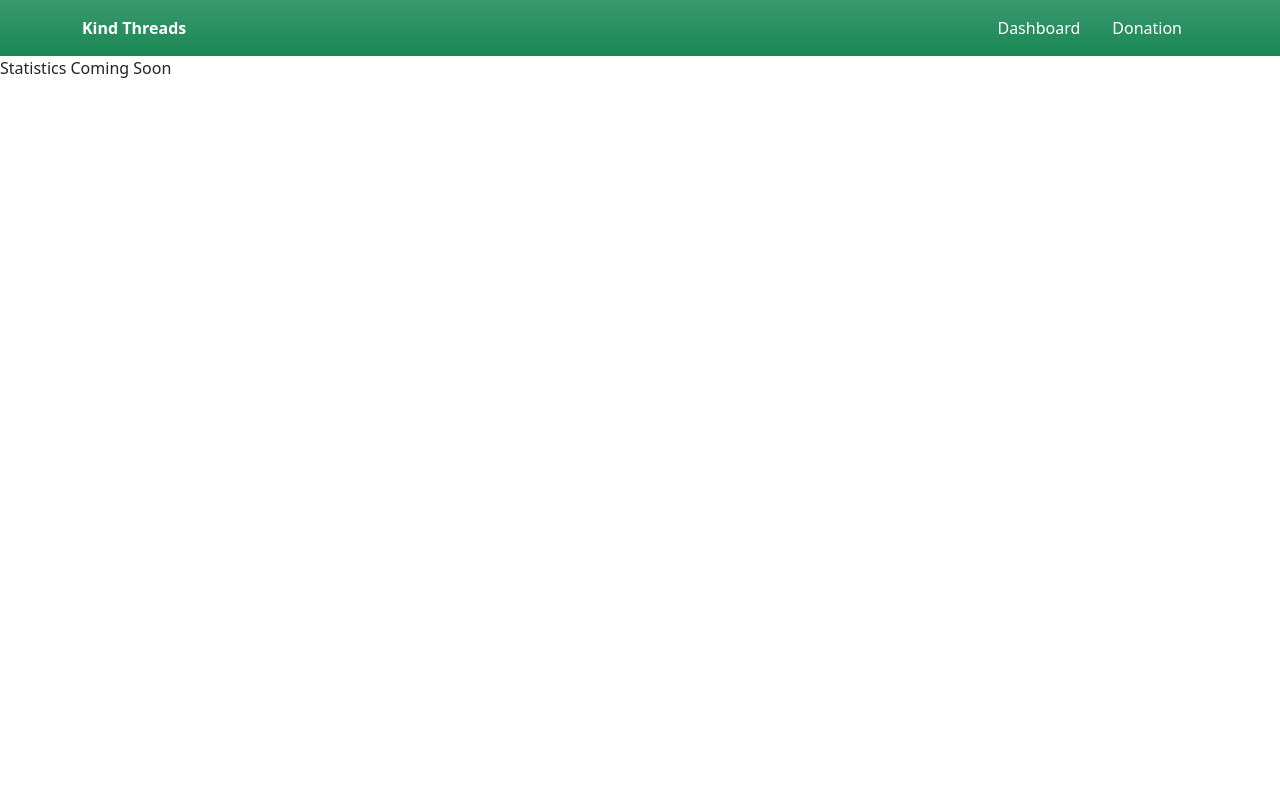
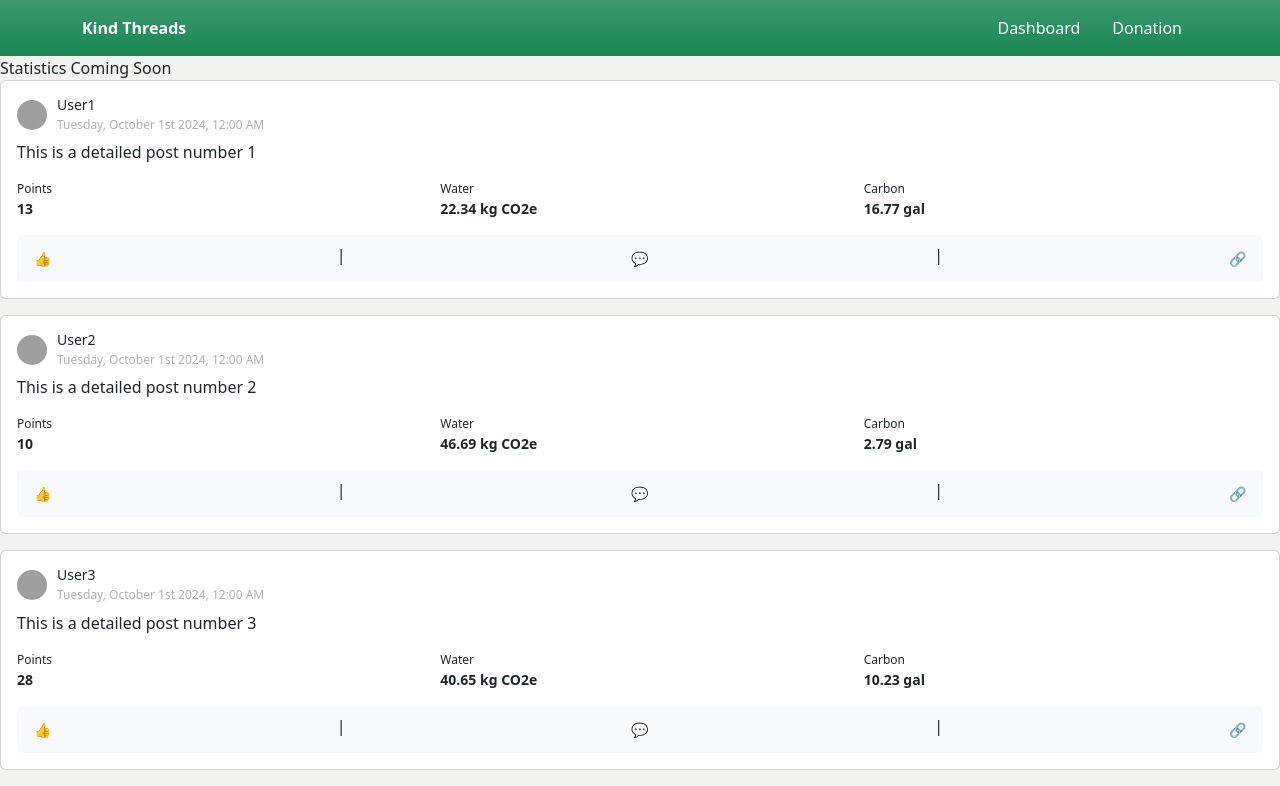
Before and after one commit to sheldonfernandes/kind-threads, a Next.js app in the folder client/: page / in a window 1280 px wide. Shown: the top 786 px of the page. Built offline with nearby package versions, Linux system fonts and the light colour scheme; grey boxes are pictures that could not be loaded.

Commit message:
feat: user posts (simulated data)

```diff
--- a/client/app/page.tsx
+++ b/client/app/page.tsx
@@ -1,7 +1,14 @@
 "use client";
 
+import InfiniteScrollPosts from "./post/page";
+
 export const Dashboard = () => {
-  return <div>Statistics Coming Soon</div>;
+  return <div style={{backgroundColor: '#F2F2F0'}}>
+
+    Statistics Coming Soon
+  <InfiniteScrollPosts />
+
+  </div>;
 };
 
 export default Dashboard;
--- /dev/null
+++ b/client/app/post/page.tsx
@@ -0,0 +1,113 @@
+"use client";
+import React, { useState } from "react";
+import { Container,Card, Button, Row, Col, Image } from "react-bootstrap";
+import InfiniteScroll from "react-infinite-scroll-component";
+import moment from 'moment';
+import './post.css'
+
+
+const sampleData = Array.from({ length: 10 }).map((_, i) => ({
+  id: i,
+  username: `User${i + 1}`,
+  postDate: new Date().toLocaleDateString(),
+  postDetails: `This is a detailed post number ${i + 1}`,
+  pointsEarned: Math.floor(Math.random() * 100),
+  distanceTravelled: `${(Math.random() * 50).toFixed(2)} kg CO2e`,
+  speed: `${(Math.random() * 20).toFixed(2)} gal`,
+  profilePic: `https://i.pravatar.cc/150?img=${i + 1}`
+}));
+
+const PostCard = ({ post }) => {
+  const formattedDate = moment(post.postDate).format('dddd, MMMM Do YYYY, h:mm A');  // Format date
+
+  return (
+    <Card className="mb-3">
+    <Card.Body>
+      <Row>
+        <Col xs={12} className="d-flex align-items-center">
+          <Image src={post.profilePic} roundedCircle fluid style={{ width: '30px', height: '30px', marginRight: '10px' }} />
+          <div>
+              <Card.Title  style={{ fontSize: '14px'}}>{post.username}</Card.Title>
+              <Card.Subtitle style={{ fontSize: '12px', color: '#b0b0b0' }}>
+                {formattedDate}
+              </Card.Subtitle>
+            </div>
+        </Col>
+      </Row>
+      <Row className="mt-2">
+        <Col xs={12}>
+          <Card.Text>{post.postDetails}</Card.Text>
+          <Card.Text>
+          <Row>
+          <Col xs={4} className="align-items-center">
+          <div style={{ fontSize: '12px' }}>Points</div> <div style={{fontSize: '14px' , fontWeight: 'bold' }}>{post.pointsEarned}</div>
+          </Col>
+          <Col xs={4} className="align-items-center">
+          <div style={{ fontSize: '12px' }}>Water</div> <div style={{fontSize: '14px' , fontWeight: 'bold' }}>{post.distanceTravelled}</div>
+          </Col>
+          <Col xs={4} className="align-items-center">
+          <div style={{ fontSize: '12px' }}>Carbon</div> <div style={{fontSize: '14px' , fontWeight: 'bold' }}>{post.speed}</div>
+          </Col>
+          </Row>
+
+          </Card.Text>
+          <div className="mt-3 p-2 d-flex justify-content-between" style={{ backgroundColor: '#f8f9fa', borderRadius: '5px' }}>
+              <Button variant="light" size="sm">👍</Button> |
+              <Button variant="light" size="sm">💬</Button> |
+              <Button variant="light" size="sm">🔗</Button>
+            </div>
+        </Col>
+      </Row>
+    </Card.Body>
+  </Card>
+  );
+};
+
+export const InfiniteScrollPosts = () => {
+  const [posts, setPosts] = useState(sampleData);
+  const [hasMore, setHasMore] = useState(true);
+
+  const fetchMoreData = () => {
+    if (posts.length >= 50) {
+      setHasMore(false);
+      return;
+    }
+
+    // Simulate fetching new data
+    const newPosts = Array.from({ length: 10 }).map((_, i) => ({
+      id: i + posts.length,
+      username: `User${i + 1 + posts.length}`,
+      postDate: new Date().toLocaleDateString(),
+      postDetails: `This is a detailed post number ${i + 1 + posts.length}`,
+      pointsEarned: Math.floor(Math.random() * 100),
+      distanceTravelled: `${(Math.random() * 50).toFixed(2)} kg CO2e`,
+      speed: `${(Math.random() * 20).toFixed(2)} gal`,
+      profilePic: `https://i.pravatar.cc/150?img=${i + 1 + posts.length}`
+    }));
+
+    setTimeout(() => {
+      setPosts((prevPosts) => [...prevPosts, ...newPosts]);
+    }, 1500);
+  };
+
+  return (
+          <InfiniteScroll
+      dataLength={posts.length}
+      next={fetchMoreData}
+      hasMore={hasMore}
+      loader={<h4>Loading more posts...</h4>}
+      endMessage={
+        <p style={{ textAlign: "center" }}>
+          <b>You have seen it all!</b>
+        </p>
+      }
+    >
+      {posts.map((post) => (
+         <PostCard key={post.id} post={post} />
+      ))}
+      </InfiniteScroll>
+  );
+};
+
+
+export default InfiniteScrollPosts;
--- a/client/package.json
+++ b/client/package.json
@@ -11,6 +11,7 @@
   "dependencies": {
     "@files-ui/react": "^1.2.4",
     "bootstrap": "^5.3.3",
+    "moment": "^2.30.1",
     "next": "14.2.13",
     "react": "^18",
     "react-bootstrap": "^2.10.5",
@@ -18,6 +19,7 @@
     "react-bootstrap-table-next": "^4.0.3",
     "react-dom": "^18",
     "react-images-uploading": "^3.1.7",
+    "react-infinite-scroll-component": "^6.1.0",
     "zustand": "^5.0.0-rc.2"
   },
   "devDependencies": {
```
Also changed, not shown: client/app/post/post.css (added), 1 other file (tests, documents, lock files or other folders).
